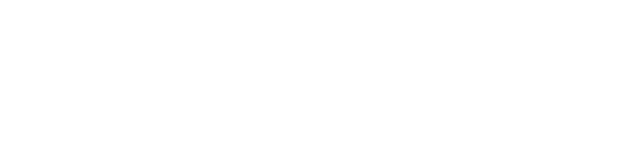
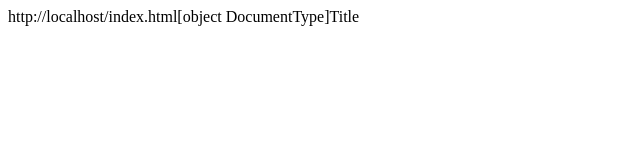
Before and after one commit to mmohh2/Get-your-own-file-6a1a7280, a plain HTML site: page index.html in a window 1280 px wide. Shown: the whole page, without its empty margins (0-640 px from the left). Drawn offline with Linux system fonts and the light colour scheme.

Commit message:
Uitwerking van de exercise

```diff
--- a/index.html
+++ b/index.html
@@ -6,6 +6,10 @@
     <script src="script.js"></script>
 </head>
 <body>
-
+<script>
+document.write(document.location);
+document.write(document.doctype);
+document.write(document.title);
+</script>
 </body>
 </html>
--- a/script.js
+++ b/script.js
@@ -1 +1,5 @@
-console.log(["hello wereld"]);
+
+new Document();
+
+var objRef = document.body;
+document.body = objRef;
```
